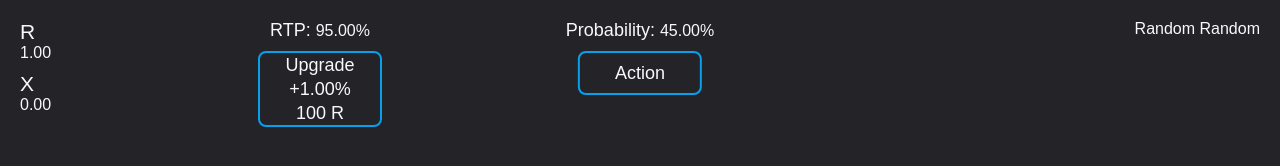
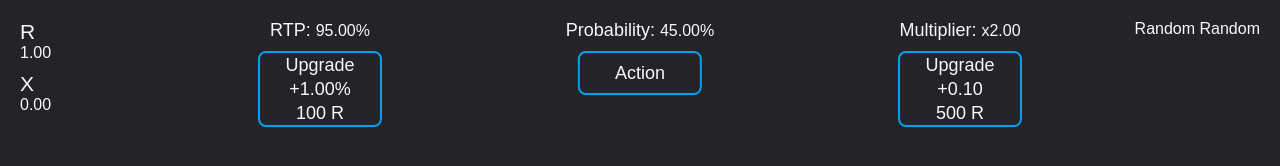
Before and after one commit to Gusarich/Random-Random, a plain HTML site: page index.html in a window 1280 px wide. Drawn offline with Linux system fonts and the light colour scheme; a web font is replaced by a local one.

Commit message:
add multiplier

```diff
--- a/css/styles.css
+++ b/css/styles.css
@@ -81,3 +81,18 @@ body {
 .action-info {
     display: block;
 }
+
+.mul {
+    position: absolute;
+    left: 75%;
+    top: 20px;
+    transform: translate(-50%);
+    font-size: 18px;
+    text-align: center;
+}
+
+#mul_upgrade {
+    margin-top: 10px;
+    height: 72px;
+    line-height: 24px;
+}
--- a/index.html
+++ b/index.html
@@ -12,19 +12,27 @@
     </head>
     <body>
         <span class="title">Random <span id="random_title">Random</span></span>
+
         <div class="values">
             <span class="value-chr">R</span>
             <span class="value-num" id="value_r">1.00</span>
             <span class="value-chr">X</span>
             <span class="value-num" id="value_x">0.00</span>
         </div>
+
         <div class="rtp">
             <span class="value-chr">RTP: <span class="value-num" id="value_rtp">95.00%</span></span>
             <div class="action" id="rtp_upgrade">Upgrade<span class="action-info">+1.00%</span><span class="action-info">100 R</span></div>
         </div>
+
         <div class="actions noselect">
             <span class="value-chr">Probability: <span class="value-num" id="value_rtp">45.00%</span></span>
             <div class="action" id="actions_action">Action</div>
         </div>
+
+        <div class="mul">
+            <span class="value-chr">Multiplier: <span class="value-num" id="value_mul">x2.00</span></span>
+            <div class="action" id="mul_upgrade">Upgrade<span class="action-info">+0.10</span><span class="action-info">500 R</span></div>
+        </div>
     </body>
 </html>
```
